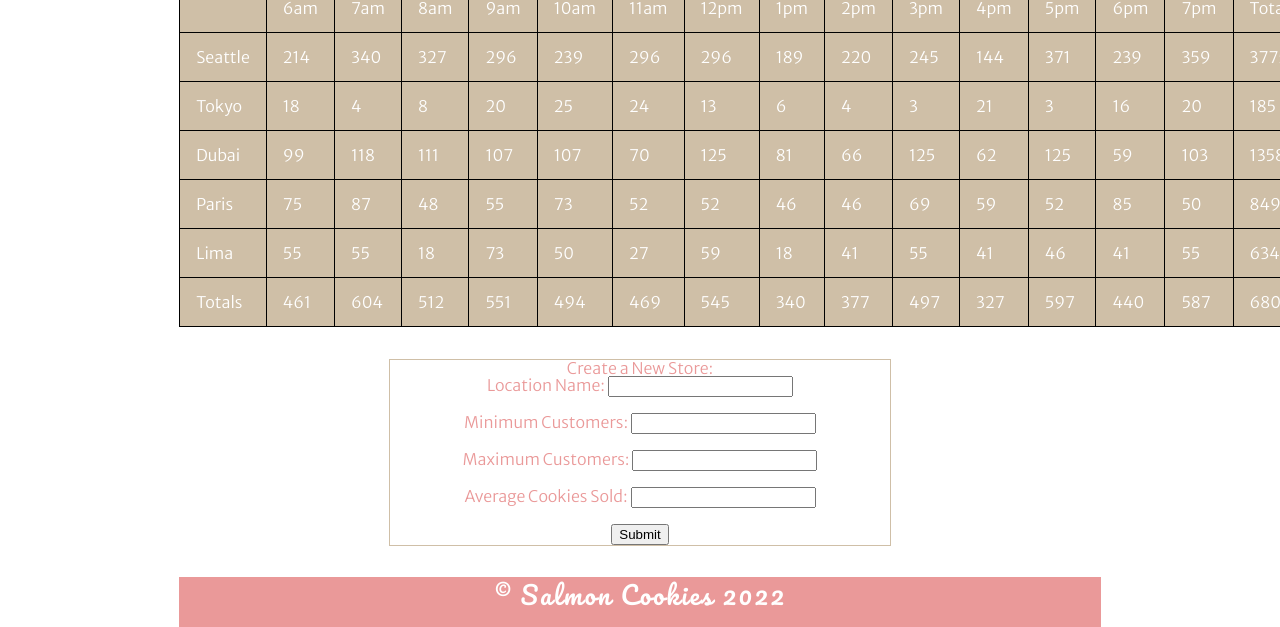
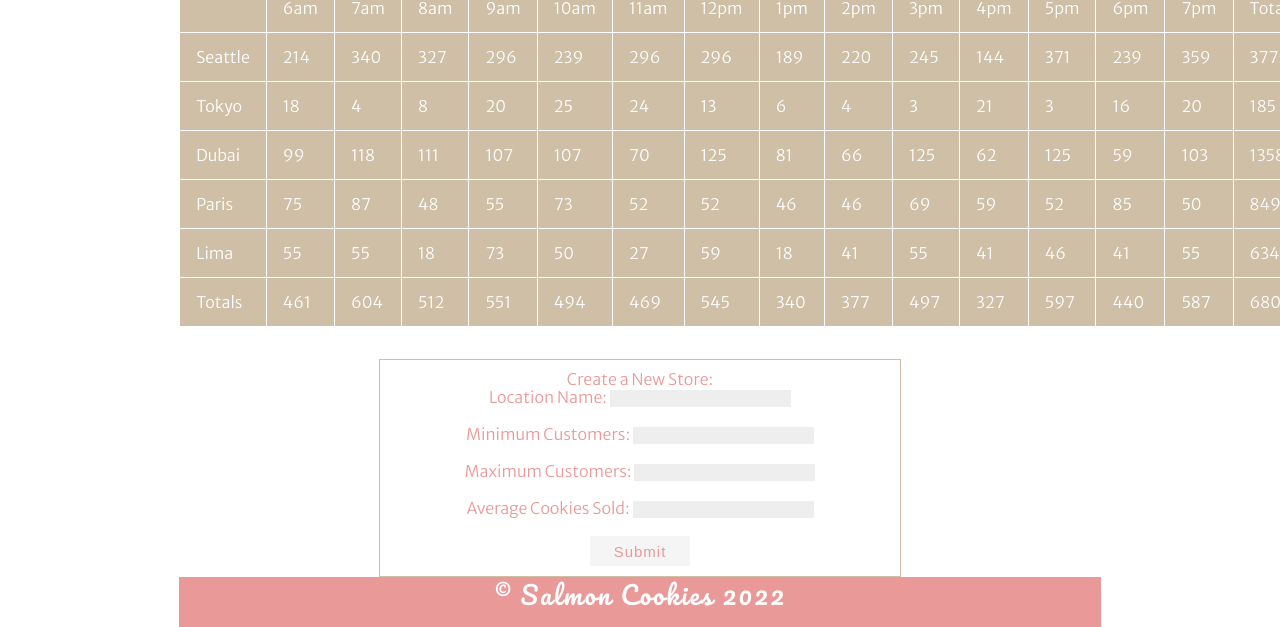
Before and after one commit to stacyyuu/cookie-stand, a plain HTML site: page sales.html in a window 1280 px wide. Shown: the part 173-800 px from the top of the page. Drawn offline with Linux system fonts and the light colour scheme.

Commit message:
updated sales page

```diff
--- a/css/style.css
+++ b/css/style.css
@@ -27,13 +27,12 @@ h1 {
 
 table {
     margin: auto;
-    /* centers the table, by contents filling up each side*/
     border-spacing: 0px;
     border-radius: 10px;
 }
 
 table, th, td {
-    border: .5px solid black;
+    border: .5px solid white;
 }
 
 th, td {
@@ -126,11 +125,32 @@ footer {
 
 #newStore {
     margin: auto;
+    line-height: 18px;
+    padding: 10px;
     text-align: center;
     width: 500px;
     border: 1.5px solid #CFBFA7;
     color: #EA9999;
 }
+
+#submit {
+    color: #EA9999;
+    background-color: whitesmoke;
+    border: none;
+    height: 30px;
+    width: 100px;
+    font-size: 15px;
+    letter-spacing: 1px;
+}
+
+input {
+    border-top-style: hidden;
+    border-right-style: hidden;
+    border-left-style: hidden;
+    border-bottom-style: hidden;
+    background-color: #eee;
+}
+
 
 #review {
     width: 70%;
--- a/sales.html
+++ b/sales.html
@@ -36,7 +36,7 @@
         <fieldset>
           <legend>Create a New Store:</legend>
           <label>Location Name:
-          <input type="text" id = "modified" name="name"><br><br>
+          <input type="text" name= "name"><br><br>
           </label>
           <label>Minimum Customers:
           <input type= "number" step= ".01" name= "minCust"><br><br>
@@ -48,7 +48,7 @@
             <input type= "number" step= ".01" name= "avgCookies"><br><br>
             </label>
 
-          <input type= "submit" value= "Submit">
+          <input type= "submit" value= "Submit" id = "submit">
         </fieldset>
       </form>
 
```
